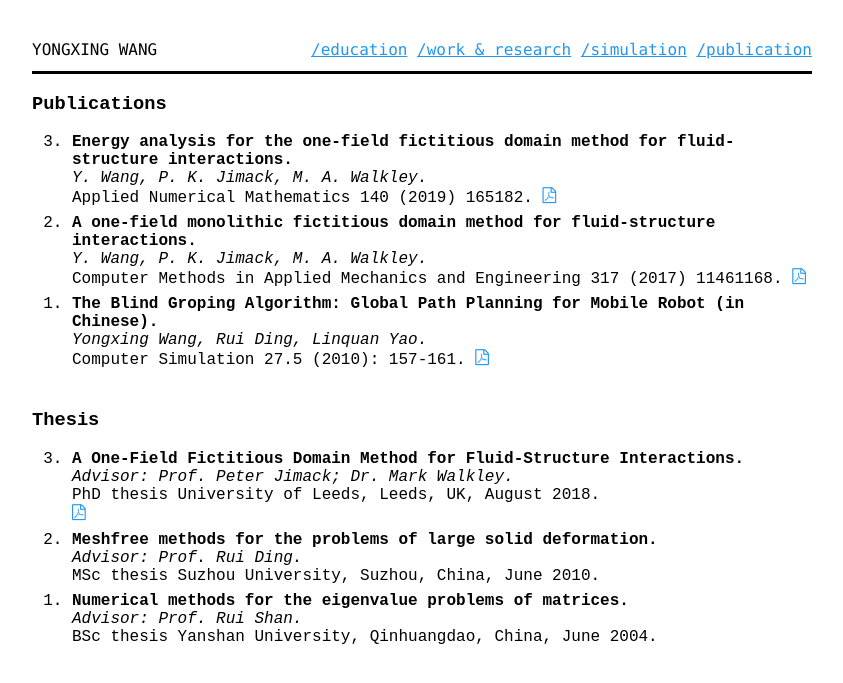
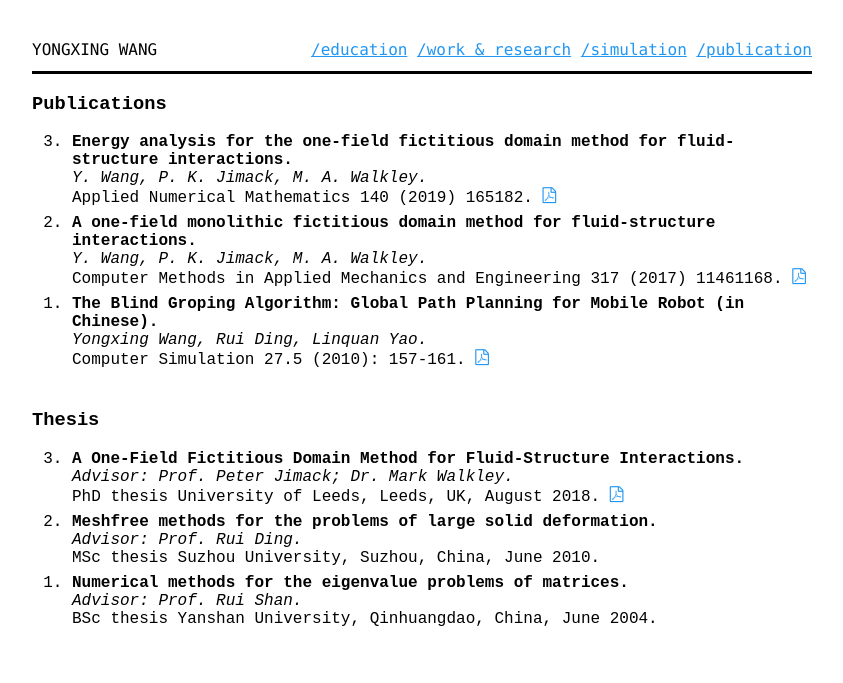
Before and after one commit to yongxingwang/yongxingwang.github.io, a Jekyll site: the page built from publication.html, in a window 1280 px wide. Shown: the top 683 px of the page, without its empty margins (218-1061 px from the left). Built offline with Jekyll 4.4.1, drawn with Linux system fonts in a browser that asks for light colours; some web fonts are replaced.

Commit message:
First Commit

```diff
--- a/publication.html
+++ b/publication.html
@@ -72,7 +72,7 @@ title: publication
             <li>
                 <span class="ptitle">A One-Field Fictitious Domain Method for Fluid-Structure Interactions.</span>
                 <span class="author">Advisor: Prof. Peter Jimack; Dr. Mark Walkley.</span>
-                <span class="meta">PhD thesis University of Leeds, Leeds, UK, August 2018.</span>
+                <span class="meta">PhD thesis University of Leeds, Leeds, UK, August 2018.
                     <a href="assets/pdf/wangphdthesis.pdf"><i class="icon-file-pdf-o" aria-hidden="true"><span class="sr">PDF</span></i></a></span>
  			</li>
             <li>
```
